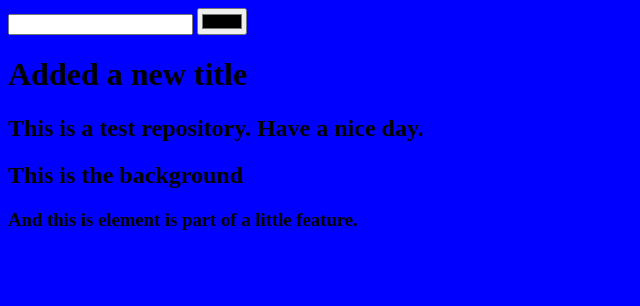
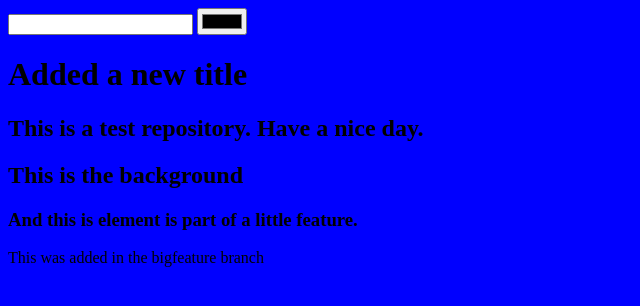
Before and after one commit to LuisMarin-dev/background-generator, a plain HTML site: page index.html in a window 1280 px wide. Shown: the whole page, without its empty margins (0-640 px from the left). Drawn offline with Linux system fonts and the light colour scheme.

Commit message:
added a p tag

```diff
--- a/index.html
+++ b/index.html
@@ -20,5 +20,6 @@
     <h2>This is a test repository. Have a nice day.</h2>
     <h2>This is the background</h2>
     <h3>And this is element is part of a little feature.</h3>
+    <p>This was added in the bigfeature branch</p>
 </body>
 </html>
```
